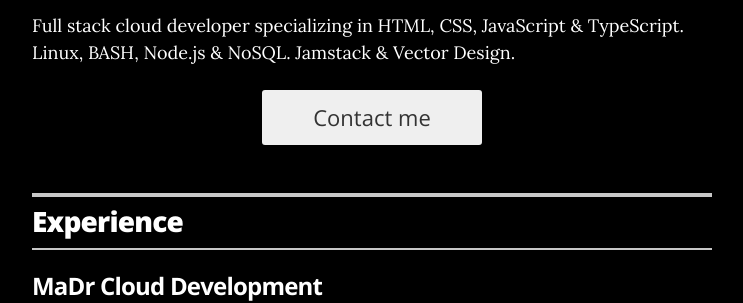
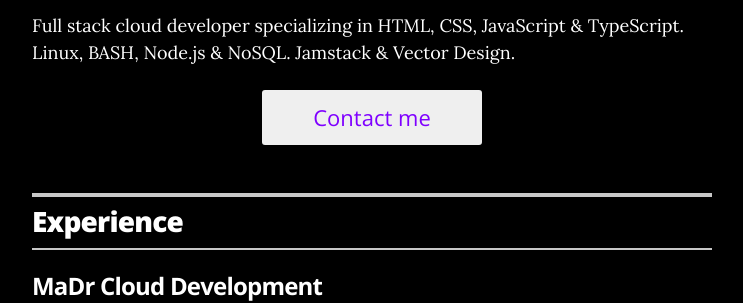
Before and after one commit to MaDrCloudDev/MaDrCloudDev.github.io, a Jekyll site: the page built from index.html, in a window 1280 px wide. Shown: the part 274-577 px from the top of the page, without its empty margins (268-1011 px from the left). Built offline with Jekyll 4.4.1, drawn with Linux system fonts in a browser that asks for light colours.

Commit message:
link color test
link color test

```diff
--- a/_sass/_resume.scss
+++ b/_sass/_resume.scss
@@ -98,7 +98,7 @@
   .icon-link { display: inline-block;
 
     &:hover .icon path {
-      fill: #333;
+      fill: #7F00FF;
       @include transition(all .2s ease);
     }
   }
@@ -118,7 +118,7 @@
   width: 220px;
   font-size: 1.375rem;
   @include sans_light;
-  color: #333;
+  color: #7F00FF;
   line-height: 55px;
   @include transition(all .2s ease);
 
```
